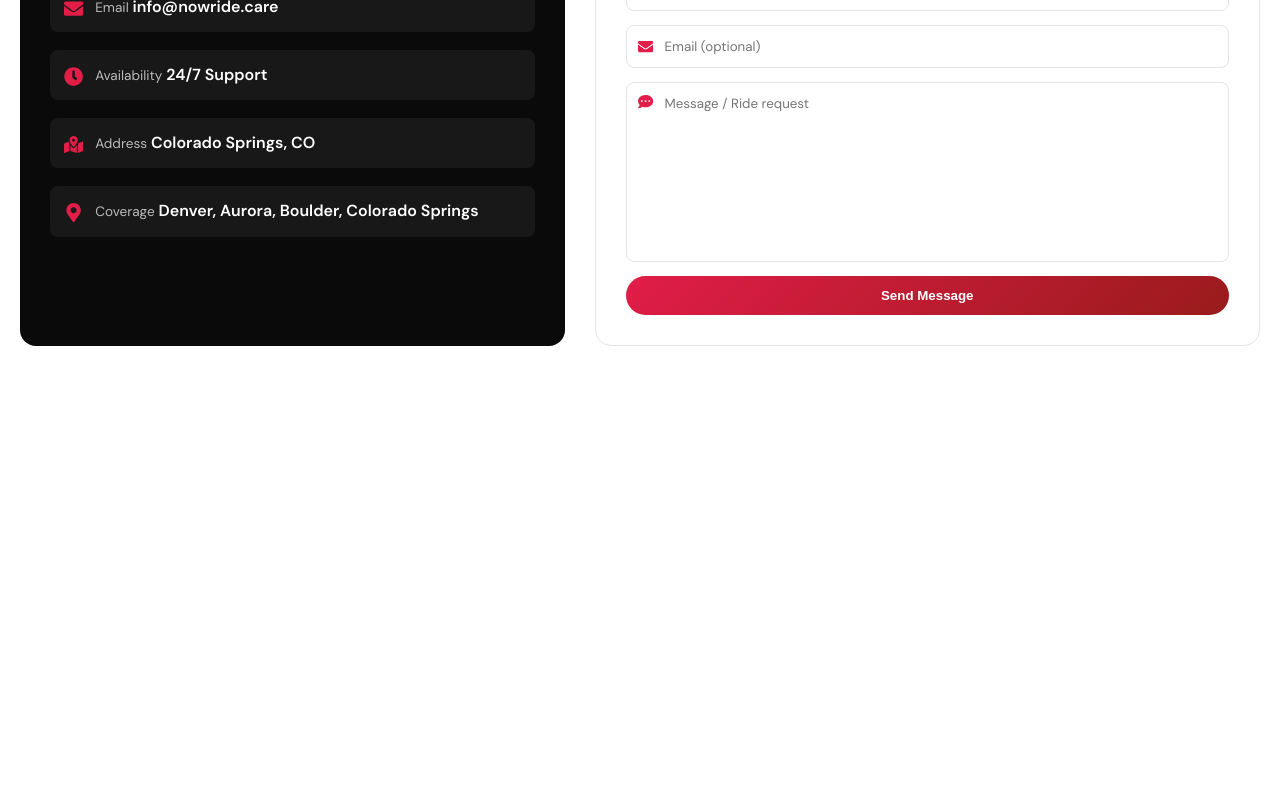
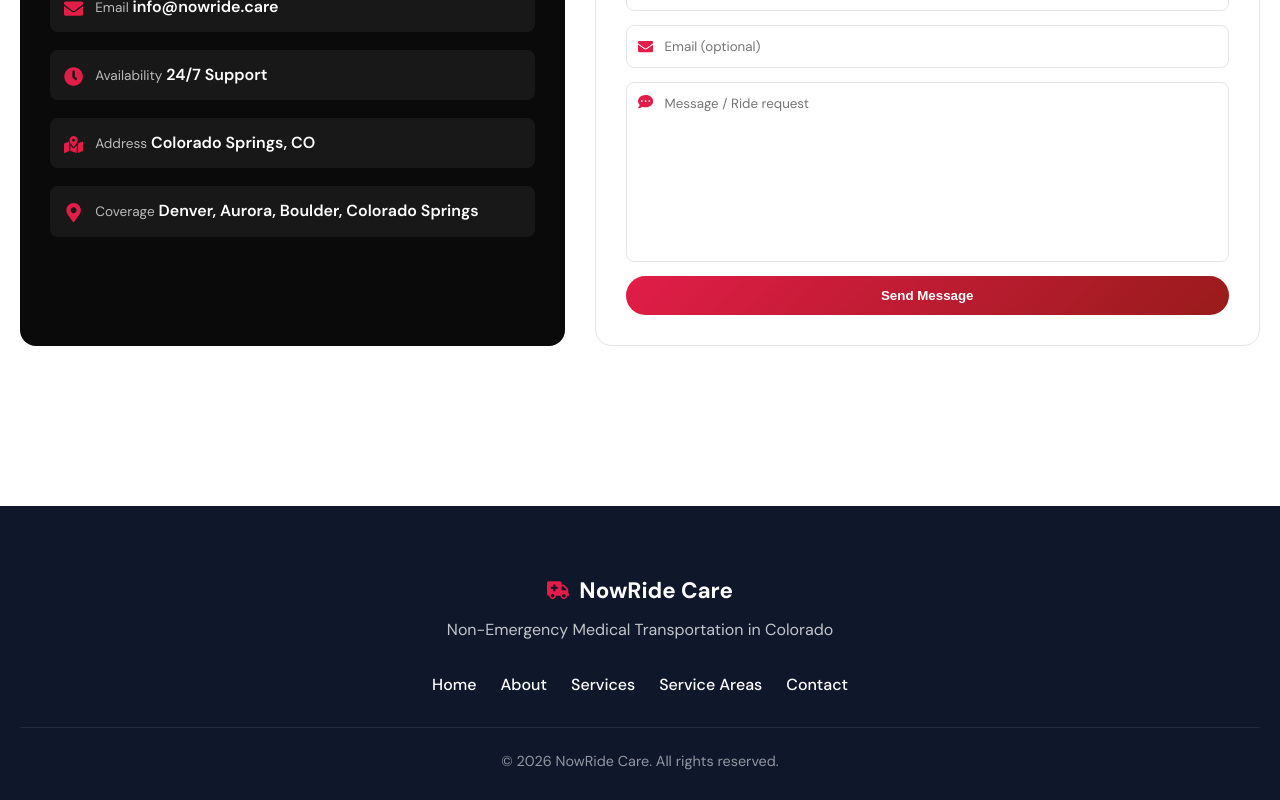
Before and after one commit to collinsMutai/Nowride, a React app in the folder frontend/: page /contact in a window 1280 px wide. Shown: the part 873-1673 px from the top of the page. Before the commit the page ends 1299 px from the top, so only its background shows below. Built offline with nearby package versions, Linux system fonts and the light colour scheme; the HTML template or start-up script is replaced by a standard one.

Commit message:
added contact page

```diff
--- a/frontend/src/App.jsx
+++ b/frontend/src/App.jsx
@@ -5,6 +5,7 @@
 import Services from "./pages/Services";
 import About from "./pages/About";
 import Contact from "./pages/Contact";
+import Footer from "./components/Footer/Footer";
 
 function App() {
   return (
@@ -18,6 +19,7 @@
 
         <Route path="/contact" element={<Contact />} />
       </Routes>
+      <Footer />
     </BrowserRouter>
   );
 }
--- /dev/null
+++ b/frontend/src/components/Footer/Footer.css
@@ -0,0 +1,97 @@
+.footer {
+  background: #0f172a;
+  color: #fff;
+  padding: 70px 20px 30px;
+  margin-top: 80px;
+}
+
+.footer-container {
+  max-width: var(--container-width, 1200px);
+  margin: 0 auto;
+  display: flex;
+  flex-direction: column;
+  gap: 32px;
+}
+
+.footer-brand {
+  text-align: center;
+}
+
+.footer-logo {
+  display: inline-flex;
+  align-items: center;
+  gap: 10px;
+  font-size: 1.4rem;
+  font-weight: 700;
+  margin-bottom: 12px;
+}
+
+.footer-logo svg {
+  color: #e11d48;
+}
+
+.footer-brand p {
+  color: rgba(255,255,255,0.75);
+  max-width: 500px;
+  margin: 0 auto;
+  line-height: 1.6;
+}
+
+.footer-links {
+  display: flex;
+  justify-content: center;
+  flex-wrap: wrap;
+  gap: 24px;
+}
+
+.footer-links a,
+.footer-book-btn {
+  color: white;
+  text-decoration: none;
+  font-weight: 500;
+  background: none;
+  border: none;
+  cursor: pointer;
+  transition: 0.25s;
+}
+
+.footer-links a:hover,
+.footer-book-btn:hover {
+  color: #e11d48;
+}
+
+.footer-book-btn {
+  font: inherit;
+}
+
+.footer-bottom {
+  text-align: center;
+  padding-top: 24px;
+  border-top: 1px solid rgba(255,255,255,0.08);
+  color: rgba(255,255,255,0.55);
+  font-size: 0.9rem;
+}
+
+.footer-link-btn {
+  background: transparent;
+  border: none;
+  color: white;
+  cursor: pointer;
+  font: inherit;
+  font-weight: 500;
+  transition: 0.25s;
+}
+
+.footer-link-btn:hover {
+  color: #e11d48;
+}
+
+@media (max-width: 768px) {
+  .footer {
+    padding: 50px 20px 25px;
+  }
+
+  .footer-links {
+    gap: 18px;
+  }
+}
--- /dev/null
+++ b/frontend/src/components/Footer/Footer.jsx
@@ -0,0 +1,77 @@
+import { Link, useLocation, useNavigate } from "react-router-dom";
+import { FaAmbulance } from "react-icons/fa";
+import "./Footer.css";
+
+const Footer = () => {
+  const location = useLocation();
+  const navigate = useNavigate();
+
+  const scrollToSection = (id) => {
+    if (location.pathname !== "/") {
+      navigate("/");
+
+      setTimeout(() => {
+        document.getElementById(id)?.scrollIntoView({
+          behavior: "smooth",
+        });
+      }, 100);
+    } else {
+      document.getElementById(id)?.scrollIntoView({
+        behavior: "smooth",
+      });
+    }
+  };
+
+  const scrollToTop = () => {
+    window.scrollTo({
+      top: 0,
+      behavior: "smooth",
+    });
+  };
+
+  return (
+    <footer className="footer">
+      <div className="footer-container">
+        <div className="footer-brand">
+          <div className="footer-logo">
+            <FaAmbulance />
+            <span>NowRide Care</span>
+          </div>
+
+          <p>Non-Emergency Medical Transportation in Colorado</p>
+        </div>
+
+        <div className="footer-links">
+          <Link to="/" onClick={scrollToTop}>
+            Home
+          </Link>
+
+          <Link to="/about" onClick={scrollToTop}>
+            About
+          </Link>
+
+          <Link to="/services" onClick={scrollToTop}>
+            Services
+          </Link>
+
+          <button
+            className="footer-link-btn"
+            onClick={() => scrollToSection("coverage")}
+          >
+            Service Areas
+          </button>
+
+          <Link to="/contact" onClick={scrollToTop}>
+            Contact
+          </Link>
+        </div>
+
+        <div className="footer-bottom">
+          © {new Date().getFullYear()} NowRide Care. All rights reserved.
+        </div>
+      </div>
+    </footer>
+  );
+};
+
+export default Footer;
--- a/frontend/src/components/ServiceArea/ServiceArea.css
+++ b/frontend/src/components/ServiceArea/ServiceArea.css
@@ -380,37 +380,82 @@
 
 .cta-btn {
   margin-top: 16px;
+
   display: inline-flex;
   align-items: center;
+  justify-content: center;
   gap: 10px;
 
-  padding: 12px 18px;
-  border-radius: 12px;
+  padding: 14px 20px;
 
-  font-weight: 700;
+  border-radius: 14px;
+  border: none;
+  outline: none;
+
+  font-weight: 800;
+  font-size: 14px;
+  letter-spacing: 0.3px;
+
   text-decoration: none;
+  cursor: pointer;
 
-  transition: 0.25s ease;
+  transition: all 0.3s ease;
+
+  position: relative;
+  overflow: hidden;
 }
 
+/* subtle shine effect */
+.cta-btn::after {
+  content: "";
+  position: absolute;
+  top: 0;
+  left: -75%;
+  width: 50%;
+  height: 100%;
+  background: linear-gradient(
+    120deg,
+    transparent,
+    rgba(255, 255, 255, 0.35),
+    transparent
+  );
+  transform: skewX(-20deg);
+}
+
+.cta-btn:hover::after {
+  animation: shine 0.8s ease;
+}
+
+@keyframes shine {
+  100% {
+    left: 125%;
+  }
+}
+
+/* SUCCESS BUTTON (Book / Request Ride) */
 .success-cta {
-  background: var(--primary);
+  background: linear-gradient(135deg, var(--primary), #ff2d55);
   color: #fff;
+
+  box-shadow: 0 10px 25px rgba(225, 29, 72, 0.25);
 }
 
 .success-cta:hover {
-  transform: translateY(-2px);
-  box-shadow: 0 10px 25px rgba(225, 29, 72, 0.2);
+  transform: translateY(-3px);
+  box-shadow: 0 18px 35px rgba(225, 29, 72, 0.35);
 }
 
+/* ERROR BUTTON */
 .error-cta {
-  background: #111827;
+  background: linear-gradient(135deg, #111827, #1f2937);
   color: #fff;
+
+  box-shadow: 0 10px 25px rgba(17, 24, 39, 0.25);
 }
 
 .error-cta:hover {
-  transform: translateY(-2px);
-  box-shadow: 0 10px 25px rgba(17, 24, 39, 0.25);
+  transform: translateY(-3px);
+  box-shadow: 0 18px 35px rgba(17, 24, 39, 0.35);
 }
 
 /* =========================
--- a/frontend/src/components/ServiceArea/ServiceArea.jsx
+++ b/frontend/src/components/ServiceArea/ServiceArea.jsx
@@ -1,13 +1,9 @@
 import { useState } from "react";
 import { motion } from "framer-motion";
-import {
-  FaMapMarkerAlt,
-  FaArrowRight,
-  FaTimes,
-  FaPhone,
-} from "react-icons/fa";
+import { FaMapMarkerAlt, FaArrowRight, FaTimes, FaPhone } from "react-icons/fa";
 
 import "./ServiceArea.css";
+import BookingModal from "../BookingModal/BookingModal";
 
 const locations = [
   "Boulder",
@@ -72,6 +68,8 @@
   const [zipCode, setZipCode] = useState("");
   const [coverageInfo, setCoverageInfo] = useState(null);
   const [result, setResult] = useState(null);
+  const [openBookingModal, setOpenBookingModal] = useState(false);
+  const [zipError, setZipError] = useState("");
 
   const openModal = () => {
     setShowChecker(true);
@@ -86,21 +84,40 @@
   e.preventDefault();
 
   const zip = zipCode.trim();
+
+  // reset UI state
+  setZipError("");
+  setResult(null);
+  setCoverageInfo(null);
+
+  // ❌ empty validation (STOP submission flow)
+  if (!zip) {
+    setZipError("Please enter a ZIP code.");
+    return;
+  }
+
+  // ❌ format validation
+  const isValidZip = /^[0-9]{3,10}$/.test(zip);
+
+  if (!isValidZip) {
+    setZipError("Please enter a valid ZIP code.");
+    return;
+  }
+
   const area = findCoverage(zip);
 
   if (area) {
     setCoverageInfo(area);
     setResult(true);
   } else {
+    setResult(false);
     setCoverageInfo(null);
-      setResult(false);
   }
 };
 
   return (
     <section className="service-area" id="coverage">
       <div className="service-area-container">
-
         {/* LEFT */}
         <motion.div
           className="service-content"
@@ -114,8 +131,8 @@
           <h2>We Serve Across Colorado</h2>
 
           <p>
-            Reliable transportation services connecting patients,
-            families, and healthcare providers across Colorado.
+            Reliable transportation services connecting patients, families, and
+            healthcare providers across Colorado.
           </p>
 
           <div className="service-cities">
@@ -217,10 +234,7 @@
       {/* MODAL */}
       {showChecker && (
         <div className="coverage-overlay" onClick={closeModal}>
-          <div
-            className="coverage-modal"
-            onClick={(e) => e.stopPropagation()}
-          >
+          <div className="coverage-modal" onClick={(e) => e.stopPropagation()}>
             <button className="close-modal" onClick={closeModal}>
               <FaTimes />
             </button>
@@ -235,7 +249,11 @@
                 value={zipCode}
                 onChange={(e) => setZipCode(e.target.value)}
               />
-
+{zipError && (
+  <p style={{ color: "#b91c1c", marginTop: "8px", fontSize: "13px" }}>
+    {zipError}
+  </p>
+)}
               <button className="check-btn" type="submit">
                 Check Coverage
               </button>
@@ -245,9 +263,15 @@
               <div className="coverage-success">
                 <h4>✅ We serve this area</h4>
 
-                <p><strong>ZIP:</strong> {coverageInfo.zip}</p>
-                <p><strong>City:</strong> {coverageInfo.city}</p>
-                <p><strong>County:</strong> {coverageInfo.county}</p>
+                <p>
+                  <strong>ZIP:</strong> {coverageInfo.zip}
+                </p>
+                <p>
+                  <strong>City:</strong> {coverageInfo.city}
+                </p>
+                <p>
+                  <strong>County:</strong> {coverageInfo.county}
+                </p>
 
                 <div className="services-list">
                   {coverageInfo.services.map((service) => (
@@ -255,9 +279,15 @@
                   ))}
                 </div>
 
-                <a href="/book" className="cta-btn success-cta">
+                <button
+                  className="cta-btn success-cta"
+                  onClick={() => {
+                    closeModal(); // closes coverage modal
+                    setOpenBookingModal(true);
+                  }}
+                >
                   Book / Request Ride <FaArrowRight />
-                </a>
+                </button>
               </div>
             )}
 
@@ -266,8 +296,8 @@
                 <h4>❌ Not in service area</h4>
 
                 <p>
-                  We may not currently serve this ZIP code.
-                  Please contact dispatch for assistance.
+                  We may not currently serve this ZIP code. Please contact
+                  dispatch for assistance.
                 </p>
 
                 <a href="tel:+1234567890" className="cta-btn error-cta">
@@ -278,6 +308,10 @@
           </div>
         </div>
       )}
+      <BookingModal
+        isOpen={openBookingModal}
+        onClose={() => setOpenBookingModal(false)}
+      />
     </section>
   );
 };
--- a/frontend/src/components/ServicesPreview/ServicesPreview.jsx
+++ b/frontend/src/components/ServicesPreview/ServicesPreview.jsx
@@ -88,9 +88,9 @@
               <h3>{service.title}</h3>
               <p>{service.description}</p>
 
-              <button className="service-link">
+              {/* <button className="service-link">
                 Learn More →
-              </button>
+              </button> */}
             </motion.article>
           ))}
         </motion.div>
```
Lines whose indentation alone changed are shown as unchanged.
